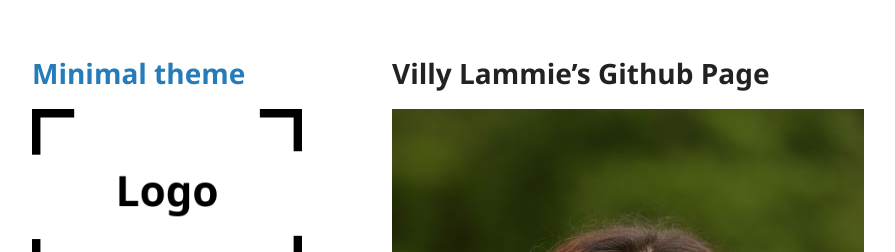
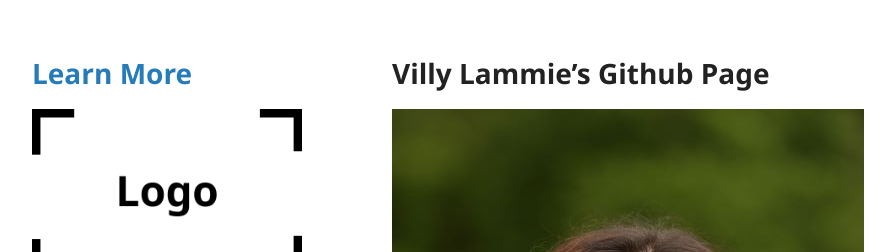
Before and after one commit to VillyLammie/villylammie.github.io, a Jekyll site: the page built from index.md, in a window 1280 px wide. Shown: the top 252 px of the page, without its empty margins (178-1073 px from the left). Built offline with Jekyll 4.4.1, drawn with Linux system fonts in a browser that asks for light colours; our own code applies the rules of GitHub Pages for plain Markdown files.

Commit message:
Update _config.yml

```diff
--- a/_config.yml
+++ b/_config.yml
@@ -1,4 +1,4 @@
-title: Minimal theme
+title: Learn More
 logo: /assets/img/logo.png
 description: Minimal is a theme for GitHub Pages.
 show_downloads: false
```
